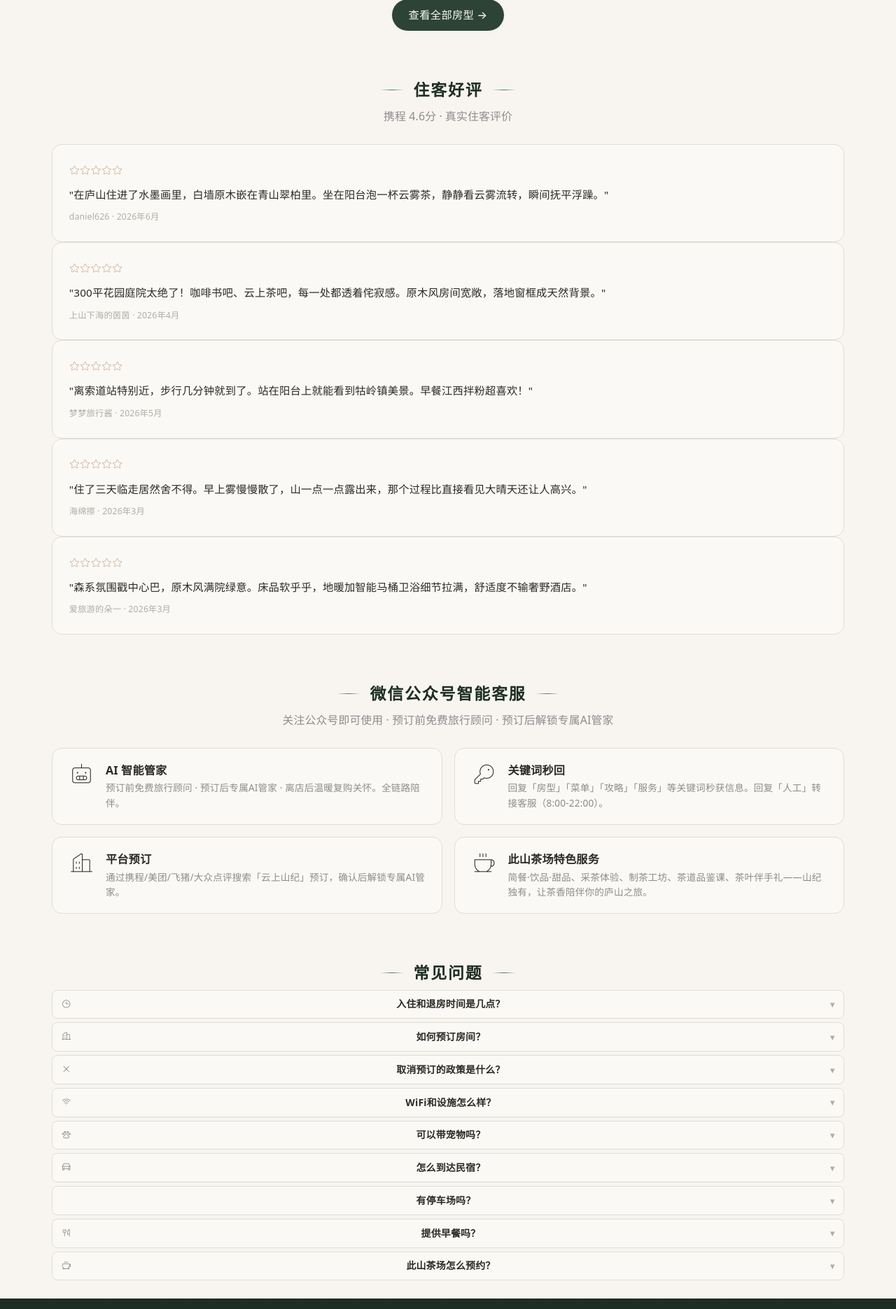
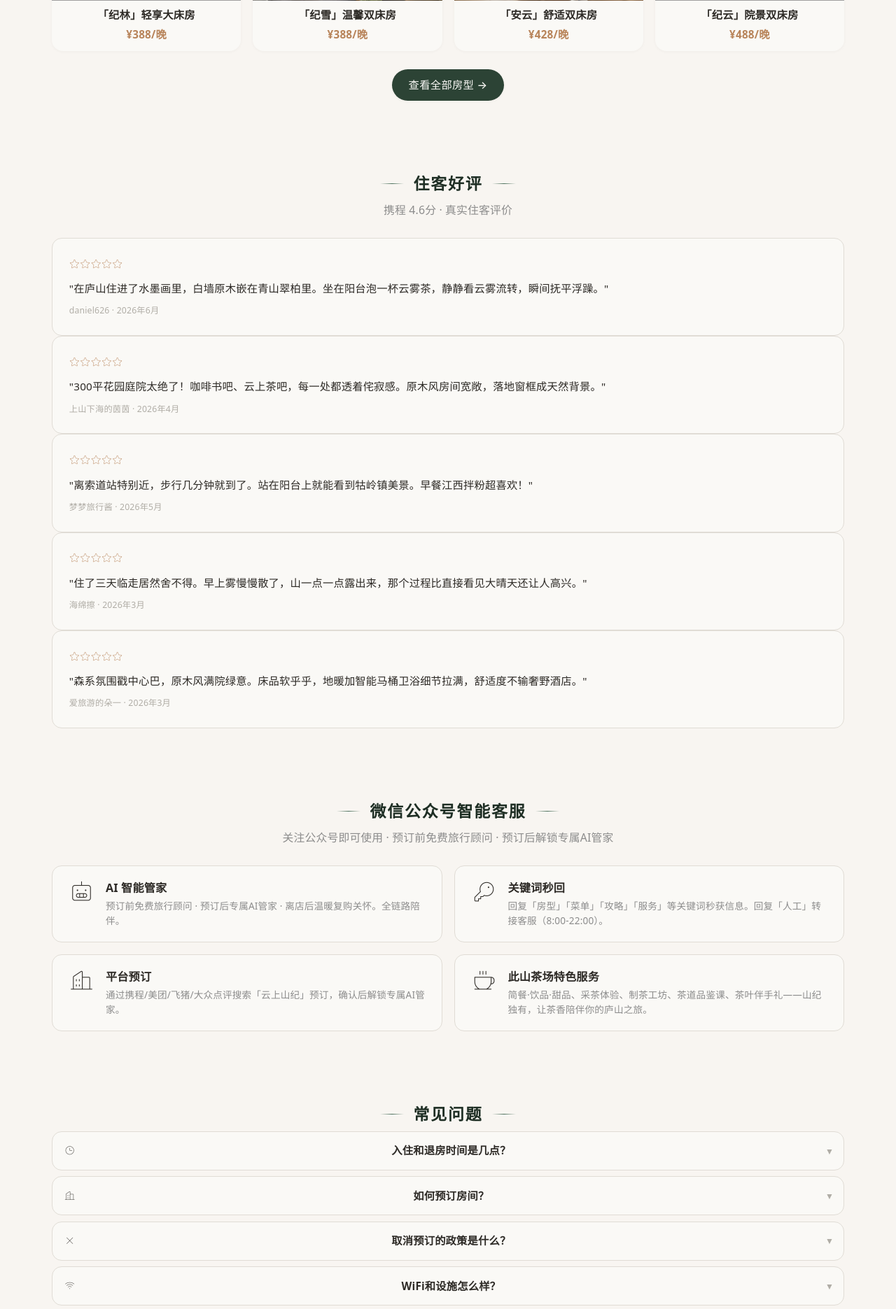
Before and after one commit to fengnian1234/-, a Flask app: page /sj/ in a window 1280 px wide. Shown: the part 2275-4146 px from the top of the page at 70% size. Run offline with Flask 3, Linux system fonts and the light colour scheme; grey boxes are pictures that could not be loaded.

Commit message:
revert: 回退桌面端被误改的4项——FAQ间距/环境图比例/section空白/Hero描述，mp-mode精简不受影响

```diff
--- a/config.py
+++ b/config.py
@@ -88,7 +88,7 @@ BNB_CONFIGS = {
         "tagline": "30间客房 · 私享300平花园庭院",
         "room_count": 30,
         "cafe_name": "云上茶吧",
-        "description": "索道出口步行3分钟 · 30间精品客房 · 300㎡花园庭院 · 咖啡书吧 & 云上茶吧",
+        "description": "位于景区中心，距索道出口步行3分钟，牯岭街步行8分钟。30间精品客房，私享300平米户外花园庭院。咖啡书吧、云上茶吧、山货餐厅，星级酒店标准打造，提供贴心管家服务。",
         "wifi_ssid": "云上·山纪",
         "wifi_password": "yunshang888",
         "wechat_token": os.getenv("WECHAT_TOKEN_SJ", ""),
@@ -106,7 +106,7 @@ BNB_CONFIGS = {
         "tagline": "东林寺旁 · 禅意疗愈 · 宠物友好",
         "room_count": 20,
         "cafe_name": "东林外咖啡",
-        "description": "东林寺旁 · 20间禅房 · 禅拍/铜锣/素斋/暮课 · 疗愈师定制 · 宠物友好",
+        "description": "东林寺旁，禅意疗愈之所。20间禅房式客房，禅拍律动/铜锣沐心/五音涤尘/僧厨素斋/晨钟暮课。专属疗愈师定制精力管理营，可携带宠物，免费洗衣。放下尘嚣，身心归一。",
         "wifi_ssid": "云上·东林外",
         "wifi_password": "yunshang888",
         "wechat_token": os.getenv("WECHAT_TOKEN_DLW", ""),
--- a/static/css/style.css
+++ b/static/css/style.css
@@ -732,7 +732,7 @@ h4 { font-size: 1.05rem; }
     position: relative;
     border-radius: 12px;
     overflow: hidden;
-    height: 140px;
+    aspect-ratio: 4/3;
     cursor: pointer;
     box-shadow: var(--shadow-sm);
     transition: transform 0.3s ease, box-shadow 0.3s ease;
@@ -2619,14 +2619,14 @@ h4 { font-size: 1.05rem; }
 .faq-list {
     display: flex;
     flex-direction: column;
-    gap: 0.3rem;
+    gap: 0.5rem;
 }
 
 .faq-item {
-    padding: 0.45rem 0.75rem;
+    padding: 0.8rem 1rem;
     background: var(--color-white);
     border: 1px solid var(--color-border);
-    border-radius: 8px;
+    border-radius: var(--radius-md);
     cursor: pointer;
     transition: background var(--transition), border-color var(--transition);
 }
@@ -2637,14 +2637,14 @@ h4 { font-size: 1.05rem; }
 
 .faq-q {
     font-weight: 600;
-    font-size: 0.82rem;
+    font-size: 0.9rem;
     display: flex;
     justify-content: space-between;
     align-items: center;
 }
 
 .faq-arrow {
-    font-size: 0.7rem;
+    font-size: 0.75rem;
     color: var(--color-text-lighter);
     transition: transform var(--transition);
 }
@@ -2654,17 +2654,17 @@ h4 { font-size: 1.05rem; }
 }
 
 .faq-a {
-    font-size: 0.78rem;
+    font-size: 0.82rem;
     color: var(--color-text-light);
-    line-height: 1.55;
+    line-height: 1.7;
     max-height: 0;
     overflow: hidden;
-    transition: max-height .3s ease, margin-top .3s ease;
+    transition: max-height .35s ease, margin-top .35s ease;
 }
 
 .faq-item.open .faq-a {
     max-height: 20rem;
-    margin-top: 0.35rem;
+    margin-top: 0.5rem;
 }
 
 /* ── 空状态 ───────────────────────────────────────────── */
--- a/templates/index.html
+++ b/templates/index.html
@@ -85,7 +85,7 @@
 {% endif %}
 
 <!-- 民宿介绍（按 BnB 区分） -->
-<section class="intro section-padding" style="padding-bottom:0.8rem">
+<section class="intro section-padding">
     <div class="container">
         <h2 class="section-title">关于{{ bnb.short_name }}</h2>
         <div class="intro-grid">
@@ -178,7 +178,7 @@
 </section>
 
 <!-- 住客好评 — 摆在智能客服上方，让客人先看到口碑 -->
-<section class="section-padding" style="padding-top:1rem;padding-bottom:1rem">
+<section class="section-padding">
     <div class="container">
         {% if bnb_id == 'guishu' %}
         <h2 class="section-title">住客好评</h2>
@@ -254,7 +254,7 @@
     </div>
 </section>
 <!-- 常见问题 -->
-<section class="section-padding" style="padding-top:1rem;padding-bottom:1.5rem">
+<section class="section-padding">
     <div class="container">
         <h2 class="section-title">常见问题</h2>
         <div class="faq-list">
```
